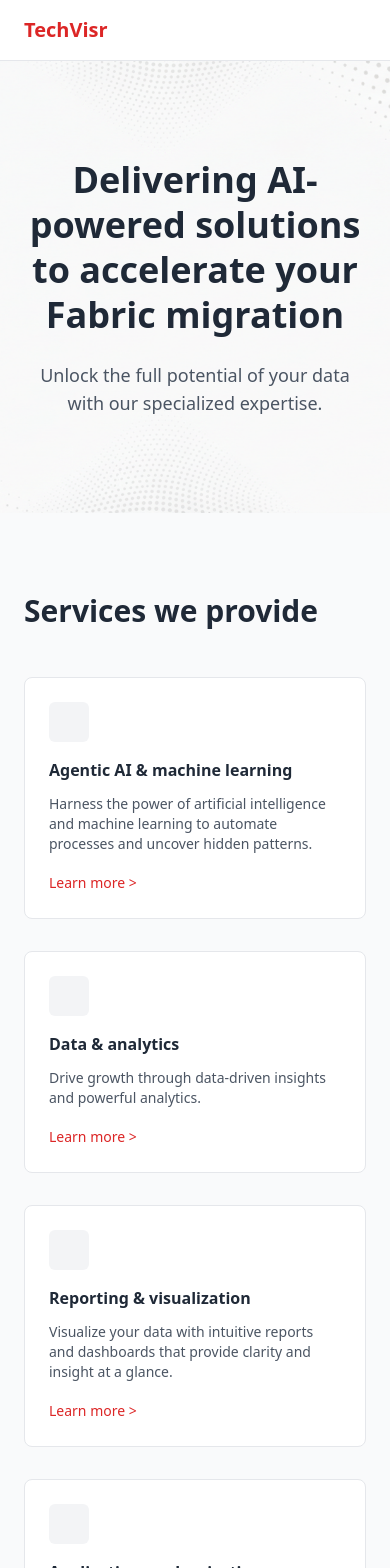
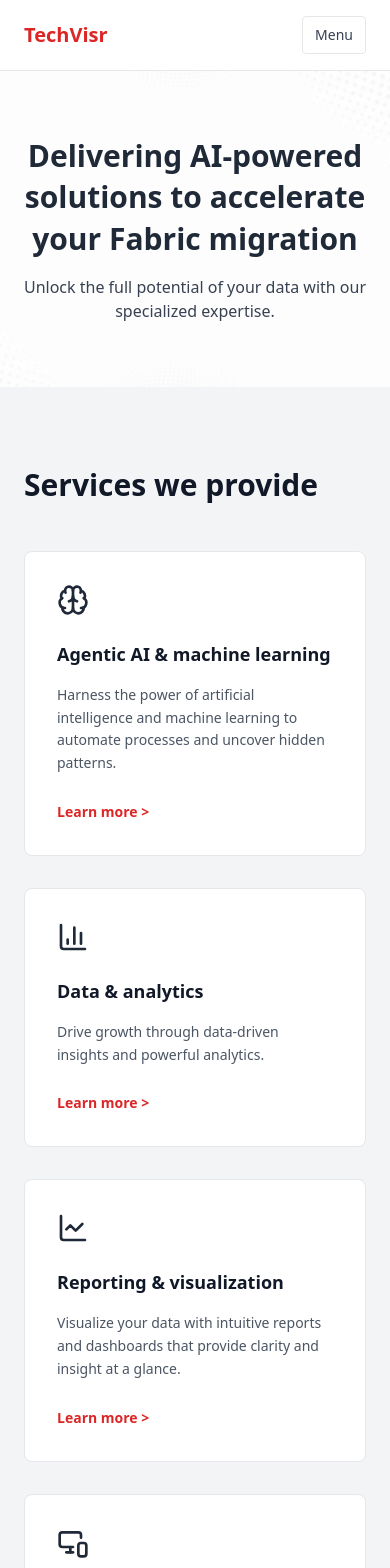
Before and after one commit to riteshrajput1600/techvisr, a Next.js app: page / in a window 390 px wide. Shown: the top 1568 px of the page. Built offline with nearby package versions, Linux system fonts and the light colour scheme.

Commit message:
Home page componnets done

```diff
--- a/app/page.js
+++ b/app/page.js
@@ -1,8 +1,11 @@
+import { Mail } from "lucide-react";
+import Community from "../components/Community";
 import Hero from "../components/Hero";
 import Navbar from "../components/Navbar";
 import Products from "../components/Products";
 import Services from "../components/Services";
-
+import MailToCta from "../components/MailToCta";
+import Footer from "../components/Footer";
 
 export default function Home() {
   return (
@@ -11,6 +14,9 @@ export default function Home() {
       <Hero />
       <Services />
       <Products />
+      <Community />
+      <MailToCta />
+      <Footer />
     </>
   );
 }
--- /dev/null
+++ b/components/Community.jsx
@@ -0,0 +1,80 @@
+export default function Community() {
+  const cards = [
+    {
+      image:
+        "https://images.unsplash.com/photo-1551288049-bebda4e38f71?q=80&w=1200",
+      title: "Power BI visual guides",
+      desc: "Explore our Power BI custom visuals, designed to elevate your data storytelling and decision-making.",
+      link: "View our visual guides >",
+    },
+    {
+      image:
+        "https://images.unsplash.com/photo-1581090700227-4c4f50c8b1c3?q=80&w=1200",
+      title: "Webinars",
+      desc: "Join our experts for in-depth sessions on the latest innovations in data and analytics.",
+      link: "Register here >",
+    },
+    {
+      image:
+        "https://images.unsplash.com/photo-1522202176988-66273c2fd55f?q=80&w=1200",
+      title: "Best practice guides",
+      desc: "Learn about the latest in the industry with our best practice guide blogs.",
+      link: "Read our best practice guides >",
+    },
+  ];
+
+  return (
+    <section className="bg-white py-20">
+      <div className="max-w-7xl mx-auto px-6">
+        {/* Heading */}
+        <h2 className="text-3xl md:text-4xl font-semibold text-gray-900">
+          Become a part of our community
+        </h2>
+
+        <p className="mt-4 text-gray-600 max-w-2xl">
+          Register for our upcoming webinars and view our newsletters
+        </p>
+
+        {/* Responsive Grid */}
+        <div
+          className="mt-12 grid gap-8
+                        grid-cols-1
+                        md:grid-cols-2
+                        xl:grid-cols-3"
+        >
+          {cards.map((card, index) => (
+            <div
+              key={index}
+              className="bg-gray-100 border rounded-lg overflow-hidden hover:shadow-md transition duration-300"
+            >
+              {/* Image */}
+              <div className="h-52 w-full overflow-hidden">
+                <img
+                  src={card.image}
+                  alt={card.title}
+                  className="w-full h-full object-cover"
+                />
+              </div>
+
+              {/* Content */}
+              <div className="p-6">
+                <h3 className="text-lg font-semibold text-gray-900 mb-3">
+                  {card.title}
+                </h3>
+
+                <p className="text-sm text-gray-600 mb-6">{card.desc}</p>
+
+                <a
+                  href="#"
+                  className="text-red-600 text-sm font-semibold hover:underline"
+                >
+                  {card.link}
+                </a>
+              </div>
+            </div>
+          ))}
+        </div>
+      </div>
+    </section>
+  );
+}
--- /dev/null
+++ b/components/Footer.jsx
@@ -0,0 +1,64 @@
+export default function Footer() {
+  return (
+    <footer className="bg-gray-700 text-gray-200 py-16">
+      <div className="max-w-7xl mx-auto px-6">
+        {/* Grid */}
+        <div
+          className="grid gap-10
+                        grid-cols-1
+                        sm:grid-cols-2
+                        lg:grid-cols-4"
+        >
+          {/* Services */}
+          <div>
+            <h3 className="text-lg font-semibold mb-6 text-white">Services</h3>
+            <ul className="space-y-4 text-sm">
+              <li>Agentic AI & machine learning</li>
+              <li>Data & analytics</li>
+              <li>Reporting & visualization</li>
+              <li>Application modernization</li>
+              <li>Cloud optimization</li>
+              <li>Security</li>
+            </ul>
+          </div>
+
+          {/* Products */}
+          <div>
+            <h3 className="text-lg font-semibold mb-6 text-white">Products</h3>
+            <ul className="space-y-4 text-sm">
+              <li>AI-DataLens</li>
+              <li>EmbedFAST</li>
+              <li>CertyFAST</li>
+              <li>LoadFAST</li>
+              <li>MigrateFAST</li>
+            </ul>
+          </div>
+
+          {/* Resources */}
+          <div>
+            <h3 className="text-lg font-semibold mb-6 text-white">Resources</h3>
+            <ul className="space-y-4 text-sm">
+              <li>Case Studies</li>
+              <li>Consulting offers</li>
+              <li>Power BI custom visual guide</li>
+              <li>Best practice guides</li>
+            </ul>
+          </div>
+
+          {/* About Us */}
+          <div>
+            <h3 className="text-lg font-semibold mb-6 text-white">About us</h3>
+            <ul className="space-y-4 text-sm">
+              <li>Who we are</li>
+              <li>News</li>
+              <li>Careers</li>
+              <li>Social impact</li>
+              <li>Sustainability</li>
+              <li>Contact us</li>
+            </ul>
+          </div>
+        </div>
+      </div>
+    </footer>
+  );
+}
--- a/components/Hero.jsx
+++ b/components/Hero.jsx
@@ -1,16 +1,18 @@
 export default function Hero() {
   return (
     <section
-      className="py-24 text-center bg-cover bg-center"
+      className="relative overflow-hidden bg-cover bg-center text-center"
       style={{ backgroundImage: "url('/images/hero-banner.png')" }}
     >
-      <div className="max-w-4xl mx-auto px-6">
-        <h2 className="text-4xl md:text-5xl font-semibold leading-tight">
+      <div className="absolute inset-0 bg-white/75" />
+
+      <div className="relative max-w-4xl mx-auto px-4 py-16 sm:px-6 sm:py-20 md:py-24">
+        <h2 className="text-3xl sm:text-4xl md:text-5xl font-semibold leading-snug md:leading-tight">
           Delivering <span className="font-bold">AI-powered</span> solutions to
           accelerate your <span className="font-bold">Fabric migration</span>
         </h2>
 
-        <p className="mt-6 text-gray-600 text-lg">
+        <p className="mt-4 sm:mt-6 text-base sm:text-lg text-gray-700">
           Unlock the full potential of your data with our specialized expertise.
         </p>
       </div>
--- /dev/null
+++ b/components/MailToCta.jsx
@@ -0,0 +1,28 @@
+import React from "react";
+import { Mail } from "lucide-react";
+
+export default function MailToCta() {
+  return (
+    <section className="bg-white py-24">
+      <div className="max-w-7xl mx-auto px-6">
+        <h2 className="text-4xl md:text-5xl lg:text-6xl font-semibold text-gray-900 leading-tight max-w-4xl">
+          Make the move to Microsoft Fabric
+        </h2>
+
+        <p className="mt-6 text-lg text-gray-600">
+          Let’s accelerate your delivery and optimize your operations.
+        </p>
+
+        <div className="mt-6 flex items-center gap-3 text-red-600 font-semibold text-lg">
+          <Mail className="w-6 h-6" />
+          <a
+            href="mailto:CustomerSuccess@MAQSoftware.com"
+            className="hover:underline break-all"
+          >
+            CustomerSuccess@MAQSoftware.com
+          </a>
+        </div>
+      </div>
+    </section>
+  );
+}
--- a/components/Navbar.jsx
+++ b/components/Navbar.jsx
@@ -1,4 +1,13 @@
 export default function Navbar() {
+  const navLinks = [
+    { label: "Services", href: "#" },
+    { label: "Products", href: "#" },
+    { label: "Partnerships", href: "#" },
+    { label: "Resources", href: "#" },
+    { label: "About us", href: "#" },
+    { label: "Contact us", href: "/contact" },
+  ];
+
   return (
     <header className="w-full border-b bg-white">
       <div className="max-w-7xl mx-auto px-6 py-4 flex justify-between items-center">
@@ -7,13 +16,29 @@ export default function Navbar() {
         </h1>
 
         <nav className="hidden md:flex gap-8 text-sm text-gray-600">
-          <a href="#">Services</a>
-          <a href="#">Products</a>
-          <a href="#">Partnerships</a>
-          <a href="#">Resources</a>
-          <a href="#">About us</a>
-          <a href="/contact">Contact us</a>
+          {navLinks.map((link) => (
+            <a key={link.label} href={link.href}>
+              {link.label}
+            </a>
+          ))}
         </nav>
+
+        <details className="relative md:hidden">
+          <summary className="list-none cursor-pointer rounded border px-3 py-2 text-sm text-gray-700">
+            Menu
+          </summary>
+          <nav className="absolute right-0 mt-2 w-48 rounded-lg border bg-white p-3 shadow-lg">
+            <ul className="flex flex-col gap-2 text-sm text-gray-700">
+              {navLinks.map((link) => (
+                <li key={`mobile-${link.label}`}>
+                  <a className="block rounded px-2 py-1 hover:bg-gray-100" href={link.href}>
+                    {link.label}
+                  </a>
+                </li>
+              ))}
+            </ul>
+          </nav>
+        </details>
       </div>
     </header>
   );
--- a/components/Services.jsx
+++ b/components/Services.jsx
@@ -1,64 +1,88 @@
+import {
+  Brain,
+  BarChart3,
+  LineChart,
+  MonitorSmartphone,
+  Cloud,
+  Shield,
+} from "lucide-react";
+
+export default function Services() {
   const services = [
     {
+      icon: Brain,
       title: "Agentic AI & machine learning",
       desc: "Harness the power of artificial intelligence and machine learning to automate processes and uncover hidden patterns.",
     },
     {
+      icon: BarChart3,
       title: "Data & analytics",
       desc: "Drive growth through data-driven insights and powerful analytics.",
     },
     {
+      icon: LineChart,
       title: "Reporting & visualization",
       desc: "Visualize your data with intuitive reports and dashboards that provide clarity and insight at a glance.",
     },
     {
+      icon: MonitorSmartphone,
       title: "Application modernization",
       desc: "Update legacy systems with modern, scalable applications that enhance performance and user experience.",
     },
     {
+      icon: Cloud,
       title: "Cloud optimization",
       desc: "Adopt technologies for flexible, scalable, and cost-effective IT solutions that grow with your business.",
     },
     {
+      icon: Shield,
       title: "Security",
       desc: "Fortify your business with advanced security solutions that protect data, systems, and users from evolving threats.",
     },
   ];
 
-export default function Services() {
   return (
-    <section className="py-20 bg-gray-50">
+    <section className="bg-gray-100 py-20">
       <div className="max-w-7xl mx-auto px-6">
-        <h3 className="text-3xl font-semibold mb-12">
+        {/* Heading */}
+        <h2 className="text-3xl md:text-4xl font-semibold text-gray-900">
           Services we provide
+        </h2>
+
+        {/* Grid */}
+        <div
+          className="mt-12 grid gap-8
+                        grid-cols-1
+                        sm:grid-cols-2
+                        lg:grid-cols-3"
+        >
+          {services.map((service, index) => {
+            const Icon = service.icon;
+
+            return (
+              <div
+                key={index}
+                className="bg-white border rounded-lg p-8 hover:shadow-md transition duration-300"
+              >
+                <Icon className="w-8 h-8 text-gray-800 mb-6" />
+
+                <h3 className="text-lg font-semibold text-gray-900 mb-4">
+                  {service.title}
                 </h3>
 
-        <div className="grid md:grid-cols-3 gap-8">
-          {services.map((service, index) => (
-            <div
-              key={index}
-              className="bg-white border rounded-lg p-6 hover:shadow-md transition"
-            >
-              <div className="mb-4">
-                <div className="w-10 h-10 bg-gray-100 rounded-md" />
-              </div>
-
-              <h4 className="font-semibold mb-3">
-                {service.title}
-              </h4>
-
-              <p className="text-sm text-gray-600 mb-4">
+                <p className="text-sm text-gray-600 mb-6 leading-relaxed">
                   {service.desc}
                 </p>
 
                 <a
                   href="#"
-                className="text-red-600 text-sm font-medium hover:underline"
+                  className="text-red-600 text-sm font-semibold hover:underline"
                 >
                   Learn more &gt;
                 </a>
               </div>
-          ))}
+            );
+          })}
         </div>
       </div>
     </section>
```
Lines whose indentation alone changed are shown as unchanged.
